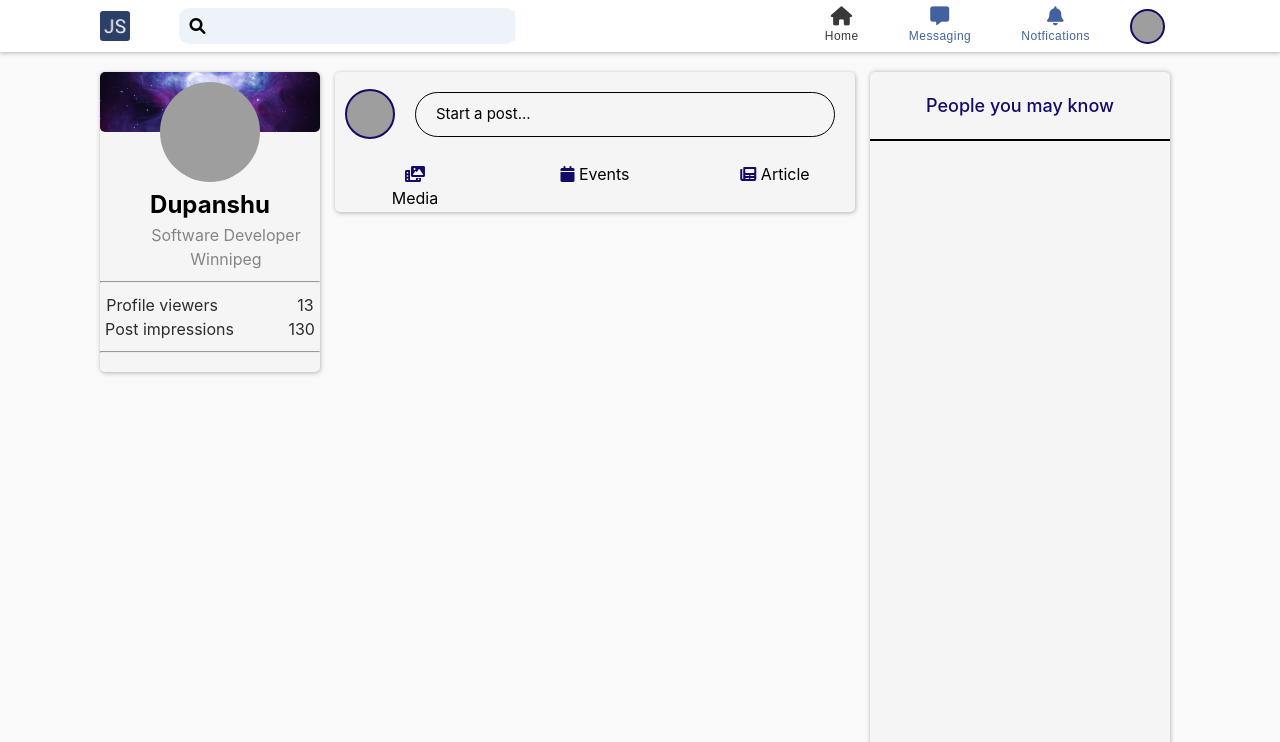
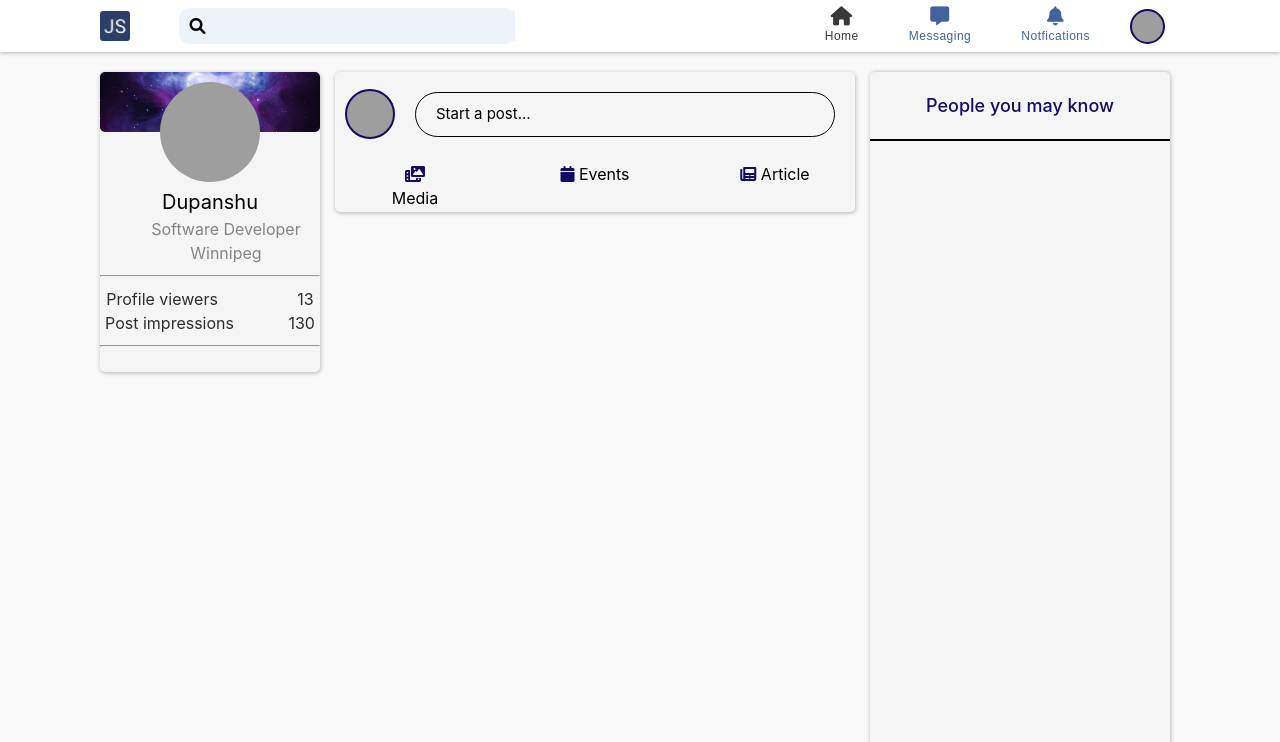
Before and after one commit to Dupanshu/job-sphere, a website with bundled scripts: page home.html in a window 1280 px wide. Shown: the top 742 px of the page. Built offline with nearby package versions, Linux system fonts and the light colour scheme; no server answers; grey boxes are pictures that could not be loaded; a web font is replaced by a local one.

Commit message:
profine name changed in column1

```diff
--- a/assets/css/home.css
+++ b/assets/css/home.css
@@ -150,6 +150,11 @@ nav ul li:hover p{
 
 .clm1-des {
   margin-top: 55px;
+}
+
+.clm1-des .p-name {
+  font-weight: 400;
+  font-size: 20px;
 }
 
 .under {
--- a/home.html
+++ b/home.html
@@ -36,7 +36,7 @@
             <div class="clm1-img"></div>
           </div>
           <div class="clm1-des">
-            <h2>Dupanshu</h2>
+            <p class="p-name">Dupanshu</h2>
             <p class="under">Software Developer Winnipeg</p>
           </div>
           <hr>
```
